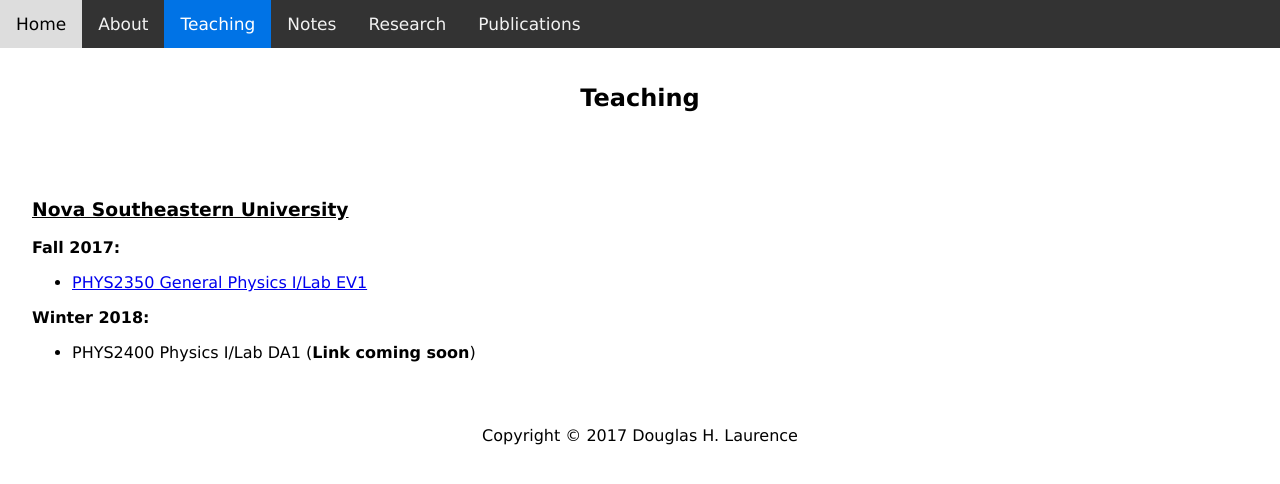
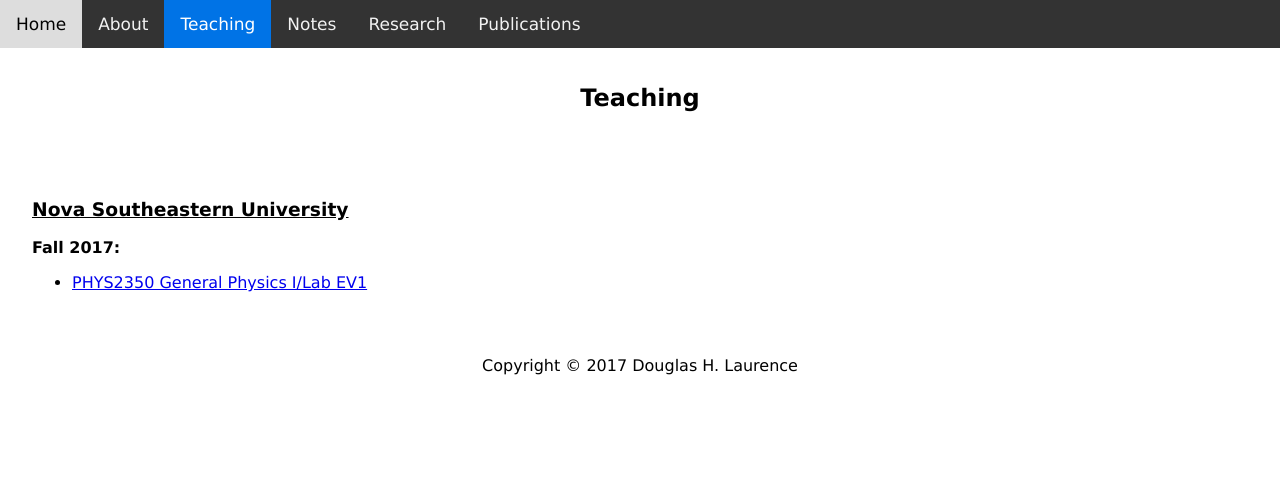
Before and after one commit to dhlaurence/dhlaurence.github.io, a Jekyll site: the page built from teaching.html, in a window 1280 px wide. Shown: the top 484 px of the page. Built offline with Jekyll 4.4.1, drawn with Linux system fonts in a browser that asks for light colours.

Commit message:
Update teaching.html

```diff
--- a/teaching.html
+++ b/teaching.html
@@ -16,10 +16,4 @@ title: Teaching
     <li><a href="http://www.blazartheory.com/teaching/phys2350fall17.html">PHYS2350 General Physics I/Lab EV1</a></li>
   </ul>
 
-  <p><b>Winter 2018:</b></p>
-
-  <ul>
-    <li>PHYS2400 Physics I/Lab DA1 (<b>Link coming soon</b>)</li>
-  </ul>
-
 </article>
```
